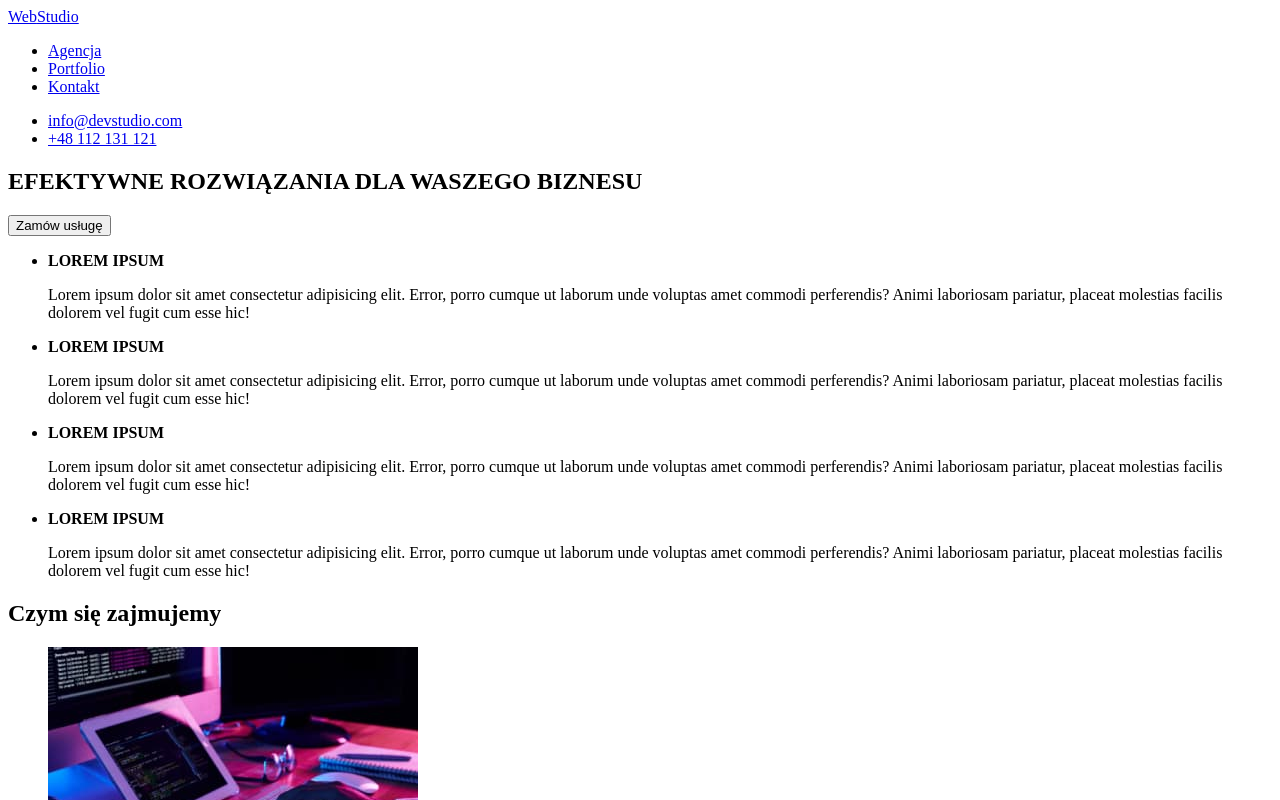
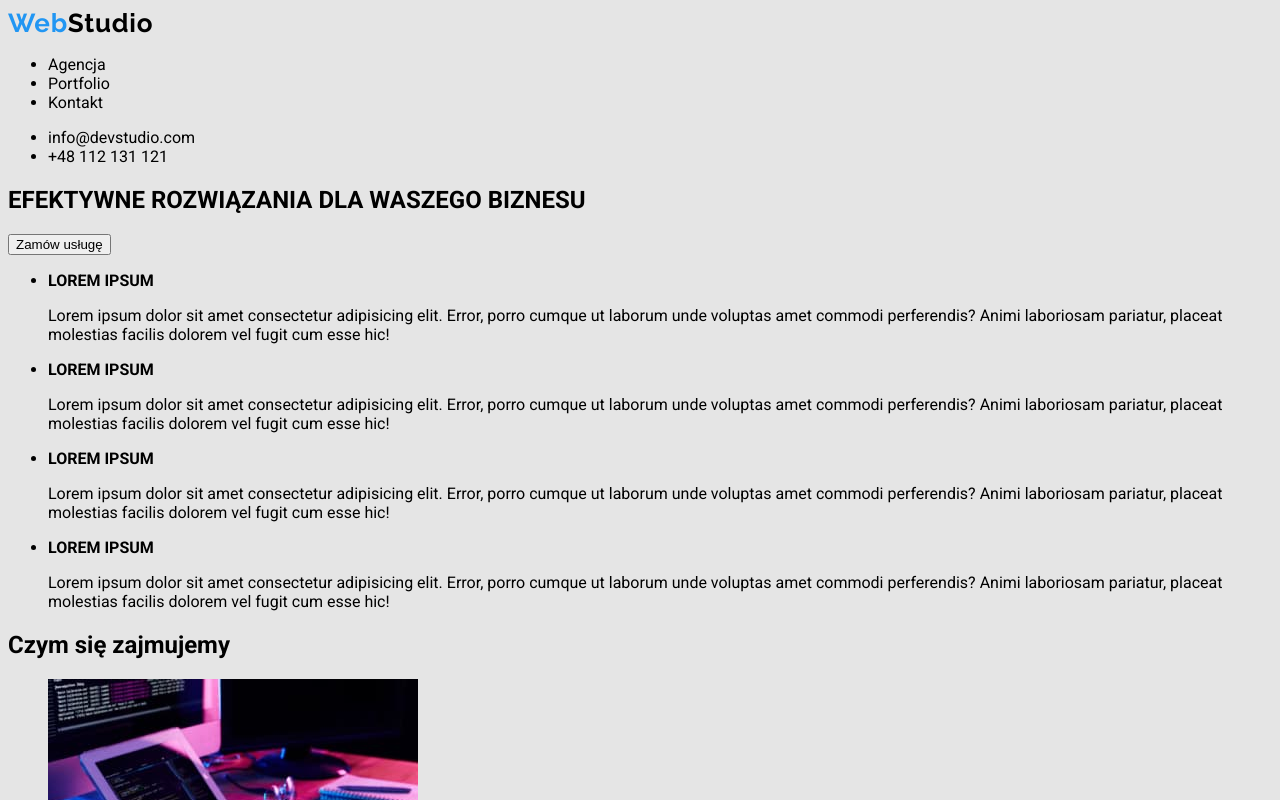
Before and after one commit to szmygiel/goit-markup-hw-02, a plain HTML site: page index.html in a window 1280 px wide. Shown: the top 800 px of the page. Drawn offline with Linux system fonts and the light colour scheme.

Commit message:
first changes in CSS

```diff
--- a/CSS/styles.css
+++ b/CSS/styles.css
@@ -0,0 +1,40 @@
+/* <- Wszystkie czcionki i ich odmiany wymagane dla układu (grubość i styl) są podłączone z usługi Google Fonts za pomocą jednego linku. Wymagana waga dla Raleway – 700, a dla Roboto – 400, 500, 700 i 900. */
+
+body {
+  font-family: "Roboto", sans-serif;
+  background-color: #e5e5e5;
+}
+
+.logo {
+  font-family: Raleway;
+  font-size: 26px;
+  font-weight: 700;
+  line-height: 31px;
+  letter-spacing: 0.03em;
+  text-align: left;
+  color: black;
+  text-decoration: none;
+}
+
+.logo-part {
+  color: #2196f3;
+}
+
+.social.links {
+  font-size: 14px;
+  font-weight: 500;
+  line-height: 16px;
+  letter-spacing: 0.02em;
+  text-align: left;
+  color: black;
+
+}
+
+.link:hover {
+  color: #2196f3;
+}
+
+.link {
+  color: black;
+  text-decoration: none;
+}
--- a/index.html
+++ b/index.html
@@ -5,30 +5,36 @@
     <meta http-equiv="X-UA-Compatible" content="IE=edge" />
     <meta name="viewport" content="width=device-width, initial-scale=1.0" />
     <title>Studio</title>
-    <link rel="stylesheet" href="style.css" />
+    <link rel="stylesheet" href="CSS/styles.css" />
+    <link rel="preconnect" href="https://fonts.googleapis.com" />
+    <link rel="preconnect" href="https://fonts.gstatic.com" crossorigin />
+    <link
+      href="https://fonts.googleapis.com/css2?family=Raleway:wght@700&family=Roboto:wght@400;500;700;900&display=swap"
+      rel="stylesheet"
+    />
   </head>
   <body>
     <header>
       <nav>
-        <a href="#" target="_blank" rel="noreferrer noopener">
-          <span>Web</span>Studio</a
+        <a class="logo" href="#" target="_blank" rel="noreferrer noopener">
+          <span class="logo-part">Web</span>Studio</a
         >
-        <ul>
+        <ul class="social.links">
           <li>
-            <a href="#" target="_blank" rel="noreferrer noopener">Agencja</a>
+            <a class="link" href="#" target="_blank" rel="noreferrer noopener">Agencja</a>
           </li>
           <li>
-            <a href="#" target="_blank" rel="noreferrer noopener">Portfolio</a>
+            <a class="link" href="portfolio.html">Portfolio</a>
           </li>
           <li>
-            <a href="#" target="_blank" rel="noreferrer noopener">Kontakt</a>
+            <a class="link" href="#" target="_blank" rel="noreferrer noopener">Kontakt</a>
           </li>
         </ul>
       </nav>
 
-      <ul>
-        <li><a href="mailto:info@devstudio.com">info@devstudio.com</a></li>
-        <li><a href="tel:+48112131121">+48 112 131 121</a></li>
+      <ul class="social.links">
+        <li><a class="link" href="mailto:info@devstudio.com">info@devstudio.com</a></li>
+        <li><a class="link" href="tel:+48112131121">+48 112 131 121</a></li>
       </ul>
     </header>
 
@@ -129,12 +135,11 @@
           </li>
         </ul>
       </section>
-
     </main>
 
     <footer>
-        <a href="#" target="_blank" rel="noreferrer noopener">
-          <span>Web</span>Studio</a
+      <a class="logo" href="#" target="_blank" rel="noreferrer noopener">
+        <span class="logo-part">Web</span>Studio</a
       >
       <address>
         <ul>
```
Also changed, not shown: portfolio.html (+14 -10 lines). Lines whose indentation alone changed are shown as unchanged.
